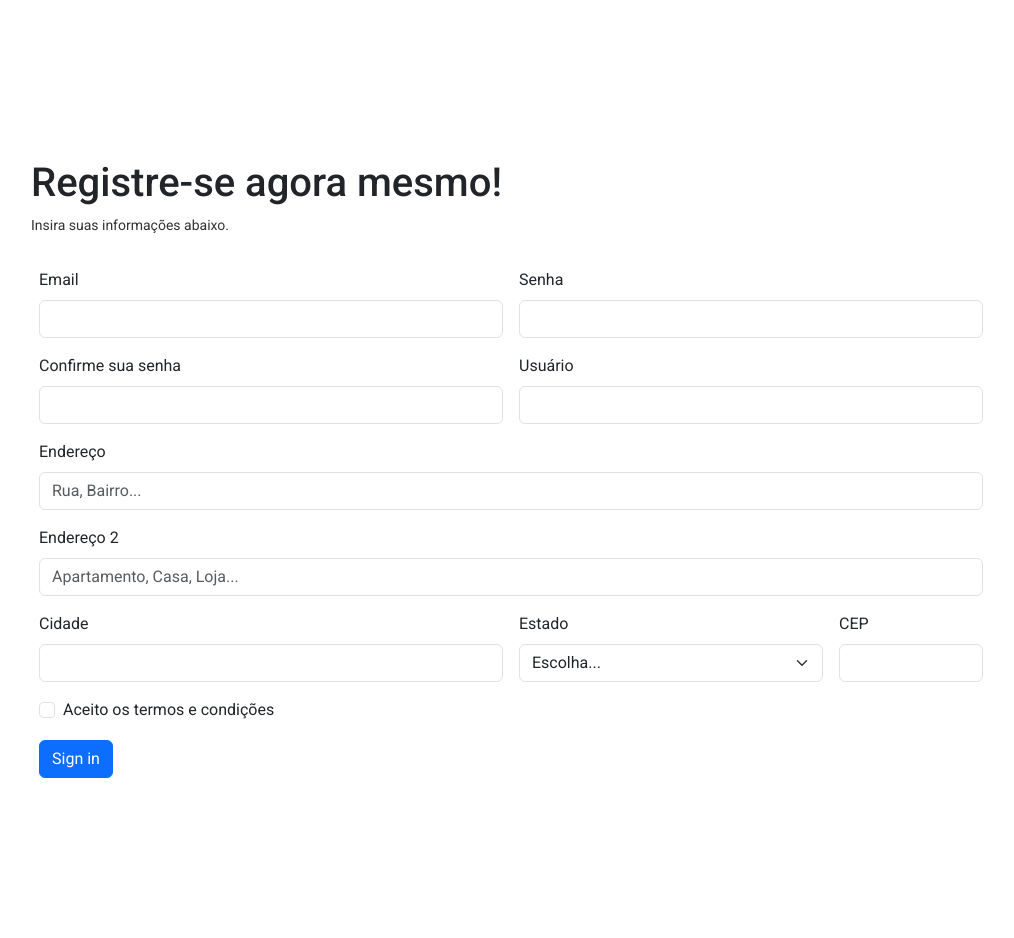
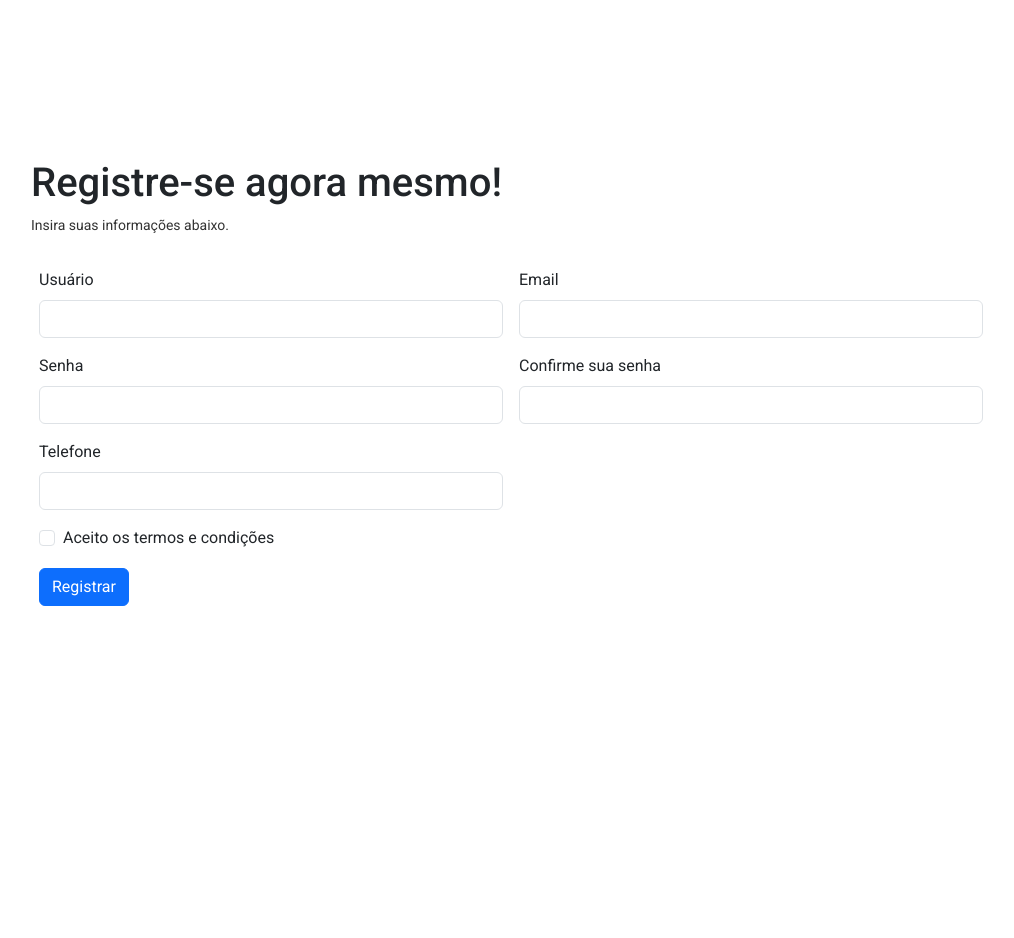
Before and after one commit to matheusevs/muzi-food-php, a PHP site: page /registrar in a window 1280 px wide. Shown: the part 73-1011 px from the top of the page, without its empty margins (129-1143 px from the left). After the commit the page ends 679 px from the top, so only its background shows below. Run offline with PHP 8.4, Linux system fonts and the light colour scheme; some libraries are stand-ins or nearby versions.

Commit message:
refactor: Melhorando interface e removendo campos desnecessarios

```diff
--- a/app/views/register-page.php
+++ b/app/views/register-page.php
@@ -43,61 +43,43 @@
                 <h1>Registre-se agora mesmo!</h1>
                 <p>Insira suas informações abaixo.</p>
             </div>
-            <form class="row g-3">
+            <form class="row g-3" id="formRegister">
                 <div class="col-md-6">
-                    <label for="inputEmail4" class="form-label">Email</label>
-                    <input type="email" class="form-control" id="inputEmail4">
+                    <label class="form-label">Usuário</label>
+                    <input type="text" class="form-control" name="name">
                 </div>
                 <div class="col-md-6">
-                    <label for="inputPassword4" class="form-label">Senha</label>
-                    <input type="password" class="form-control" id="inputPassword4">
+                    <label class="form-label">Email</label>
+                    <input type="email" class="form-control" name="email">
                 </div>
                 <div class="col-md-6">
-                    <label for="inputPassword4" class="form-label">Confirme sua senha</label>
-                    <input type="password" class="form-control" id="inputPassword4">
+                    <label class="form-label">Senha</label>
+                    <input type="password" class="form-control" name="password">
                 </div>
                 <div class="col-md-6">
-                    <label for="inputPassword4" class="form-label">Usuário</label>
-                    <input type="password" class="form-control" id="inputPassword4">
+                    <label class="form-label">Confirme sua senha</label>
+                    <input type="password" class="form-control" name="confirm_password">
                 </div>
-                <div class="col-12">
-                    <label for="inputAddress" class="form-label">Endereço</label>
-                    <input type="text" class="form-control" id="inputAddress" placeholder="Rua, Bairro...">
-                </div>
-                <div class="col-12">
-                    <label for="inputAddress2" class="form-label">Endereço 2</label>
-                    <input type="text" class="form-control" id="inputAddress2" placeholder="Apartamento, Casa, Loja...">
-                </div>
-                <div class="col-md-6">
-                    <label for="inputCity" class="form-label">Cidade</label>
-                    <input type="text" class="form-control" id="inputCity">
-                </div>
-                <div class="col-md-4">
-                    <label for="inputState" class="form-label">Estado</label>
-                    <select id="inputState" class="form-select">
-                        <option selected>Escolha...</option>
-                        <option>...</option>
-                    </select>
-                </div>
-                <div class="col-md-2">
-                    <label for="inputZip" class="form-label">CEP</label>
-                    <input type="text" class="form-control" id="inputZip">
+                <div class="col-6">
+                    <label class="form-label">Telefone</label>
+                    <input type="text" class="form-control" name="phone">
                 </div>
                 <div class="col-12">
                     <div class="form-check">
-                        <input class="form-check-input" type="checkbox" id="gridCheck">
-                        <label class="form-check-label" for="gridCheck">
+                        <input class="form-check-input" type="checkbox" name="terms">
+                        <label class="form-check-label">
                             Aceito os termos e condições
                         </label>
                     </div>
                 </div>
                 <div class="col-12">
-                    <button type="submit" class="btn btn-primary">Sign in</button>
+                    <button type="submit" id="buttonRegister" class="btn btn-primary">Registrar</button>
                 </div>
             </form>
         </div>
     </div>
-    <script src="/menu-page/js/scripts.js"></script>
+    <script src="https://code.jquery.com/jquery-3.6.0.min.js" integrity="sha256-/xUj+3OJU5yExlq6GSYGSHk7tPXikynS7ogEvDej/m4=" crossorigin="anonymous"></script>
+    <script src="/register-page/js/scripts.js"></script>
 </body>
 
 </html>
```
